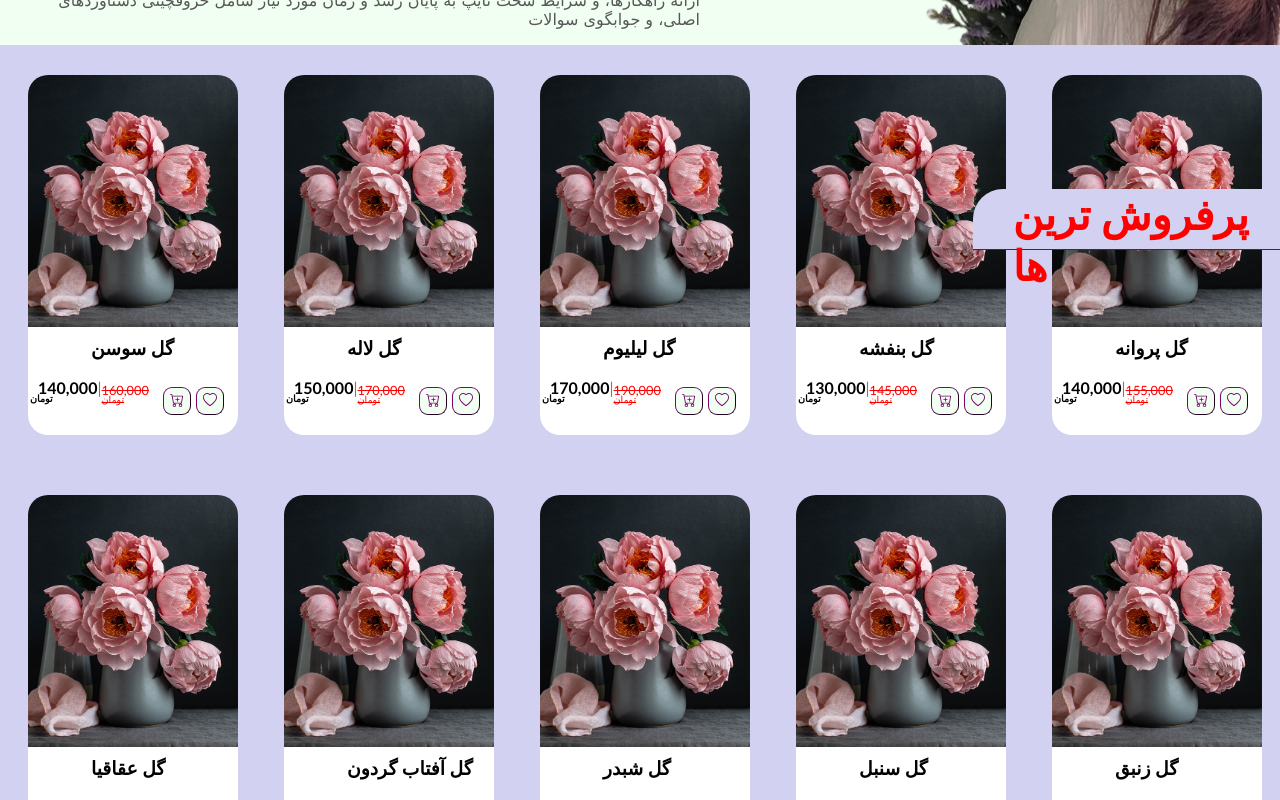
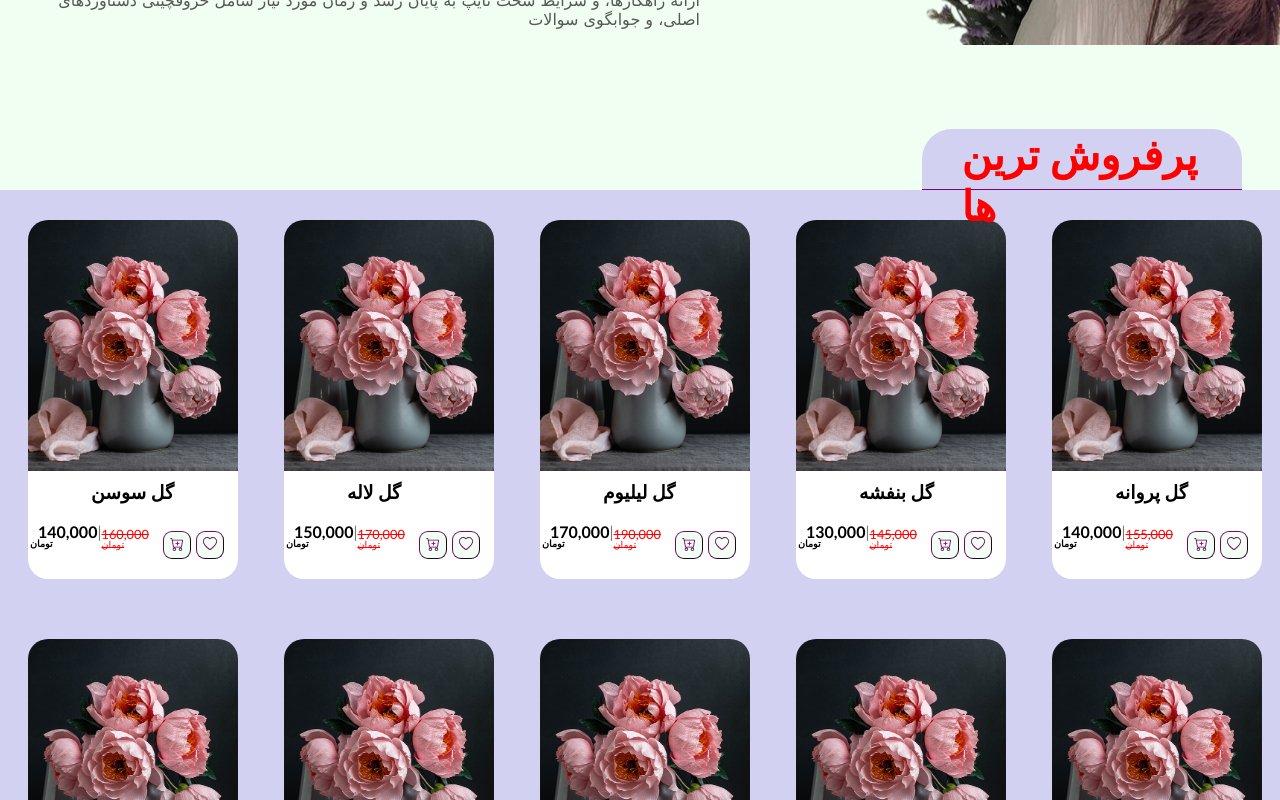
Before and after one commit to tinafazeli/Flowershop_vue, a Vue app in the folder flowershop/: page / in a window 1280 px wide. Shown: the part 1040-1840 px from the top of the page. Built offline with nearby package versions, Linux system fonts and the light colour scheme.

Commit message:
change something position

```diff
--- a/flowershop/public/style.css
+++ b/flowershop/public/style.css
@@ -165,7 +165,13 @@ body{
     color: #7D0371;
     font-size: 1.4rem;
 }
-
+.top-sellers-footer{
+    /* position: absolute; */
+    /* bottom: 50px; */
+    width: 100%;
+    /* position:initial;
+    bottom: 270px; */
+}
 .top-sellers-footer .line{
     position: relative;
     top: 270px;
@@ -261,8 +267,8 @@ body{
 
 #titr{
     position: relative;
-    bottom: 1334px;
-    left: 76%;
+    top:42px;
+    left: 72%;
     color: #FF0000;
     width: 280px;
     height: 60px;
--- a/flowershop/src/components/Home.vue
+++ b/flowershop/src/components/Home.vue
@@ -11,6 +11,8 @@
         </div>
         </div>
         <div class="best-sell">
+          <p id="titr">پرفروش ترین ها
+            </p>
           <!-- <div class="row"> -->
             <div class="top-sellers">
               <div class="item" v-for="x in card" :key="x">
@@ -57,23 +59,17 @@
                 </div>
               </div>
             </div>
-            <!-- <button class="like">
-                            <svg xmlns="http://www.w3.org/2000/svg" fill="currentColor" class="bi bi-heart" viewBox="0 0 16 16">
-                                <path d="m8 2.748-.717-.737C5.6.281 2.514.878 1.4 3.053c-.523 1.023-.641 2.5.314 4.385.92 1.815 2.834 3.989 6.286 6.357 3.452-2.368 5.365-4.542 6.286-6.357.955-1.886.838-3.362.314-4.385C13.486.878 10.4.28 8.717 2.01L8 2.748zM8 15C-7.333 4.868 3.279-3.04 7.824 1.143c.06.055.119.112.176.171a3.12 3.12 0 0 1 .176-.17C12.72-3.042 23.333 4.867 8 15z"/>
-                                </svg>
-                        </button> -->
-          <!-- </div> -->
           <div class="continue" dir="rtl">
                 <p> موارد بیشتر >></p>
-            </div>
+          </div>
         </div>
-        <div class="top-sellers-footer">
+        <!-- <div class="top-sellers-footer">
             <img class="line" src="../assets/images/line2-removebg-preview.png" alt="">
             <svg xmlns="http://www.w3.org/2000/svg" viewBox="0 0 1440 320"><path fill="#D2D1F1" fill-opacity="1" d="M0,224L60,208C120,192,240,160,360,165.3C480,171,600,213,720,240C840,267,960,277,1080,245.3C1200,213,1320,139,1380,101.3L1440,64L1440,0L1380,0C1320,0,1200,0,1080,0C960,0,840,0,720,0C600,0,480,0,360,0C240,0,120,0,60,0L0,0Z"></path></svg>
-            <p id="titr">پرفروش ترین ها
-            </p>
-        </div>
+        </div> -->
     </div>
+
+
 </template>
 
 <script>
```
